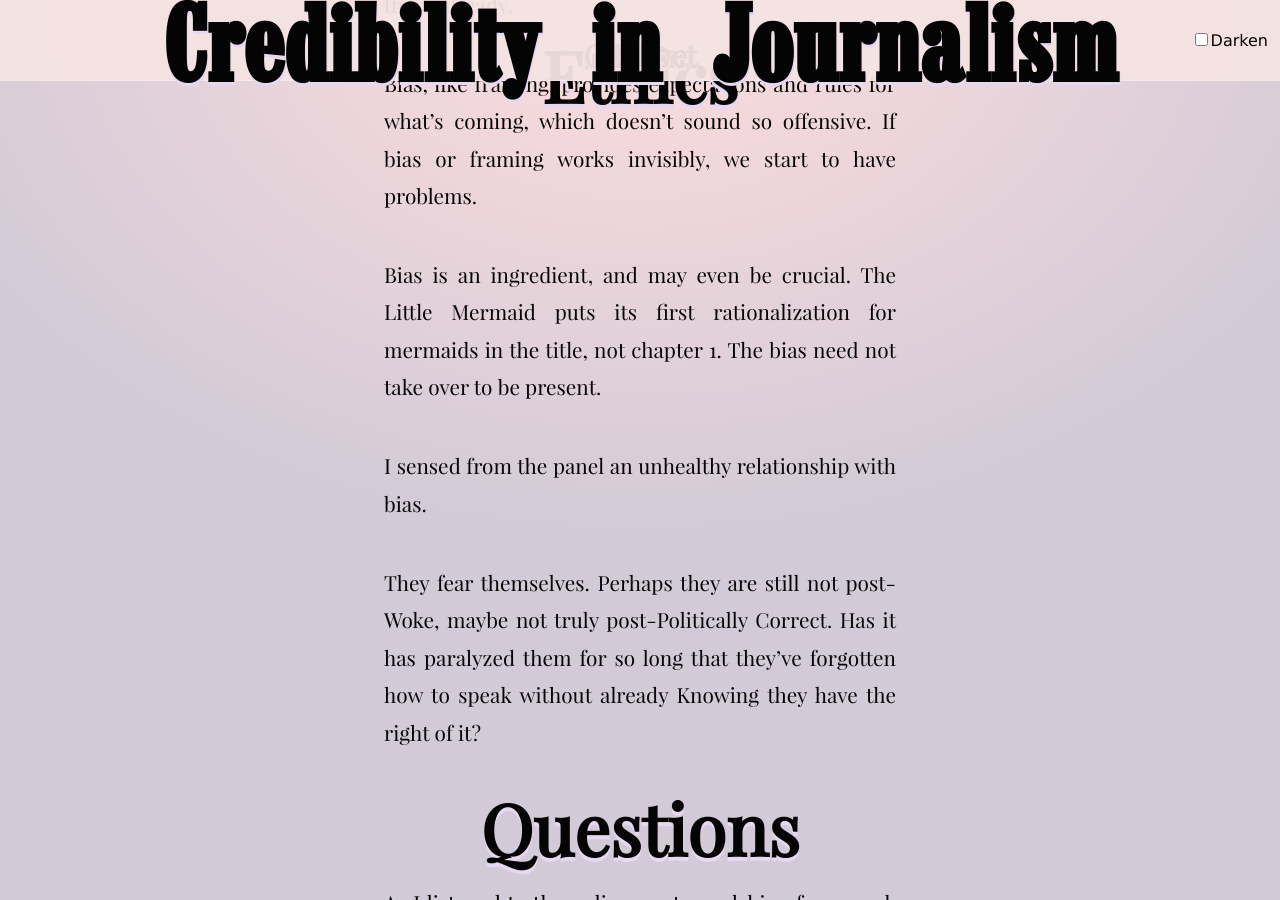
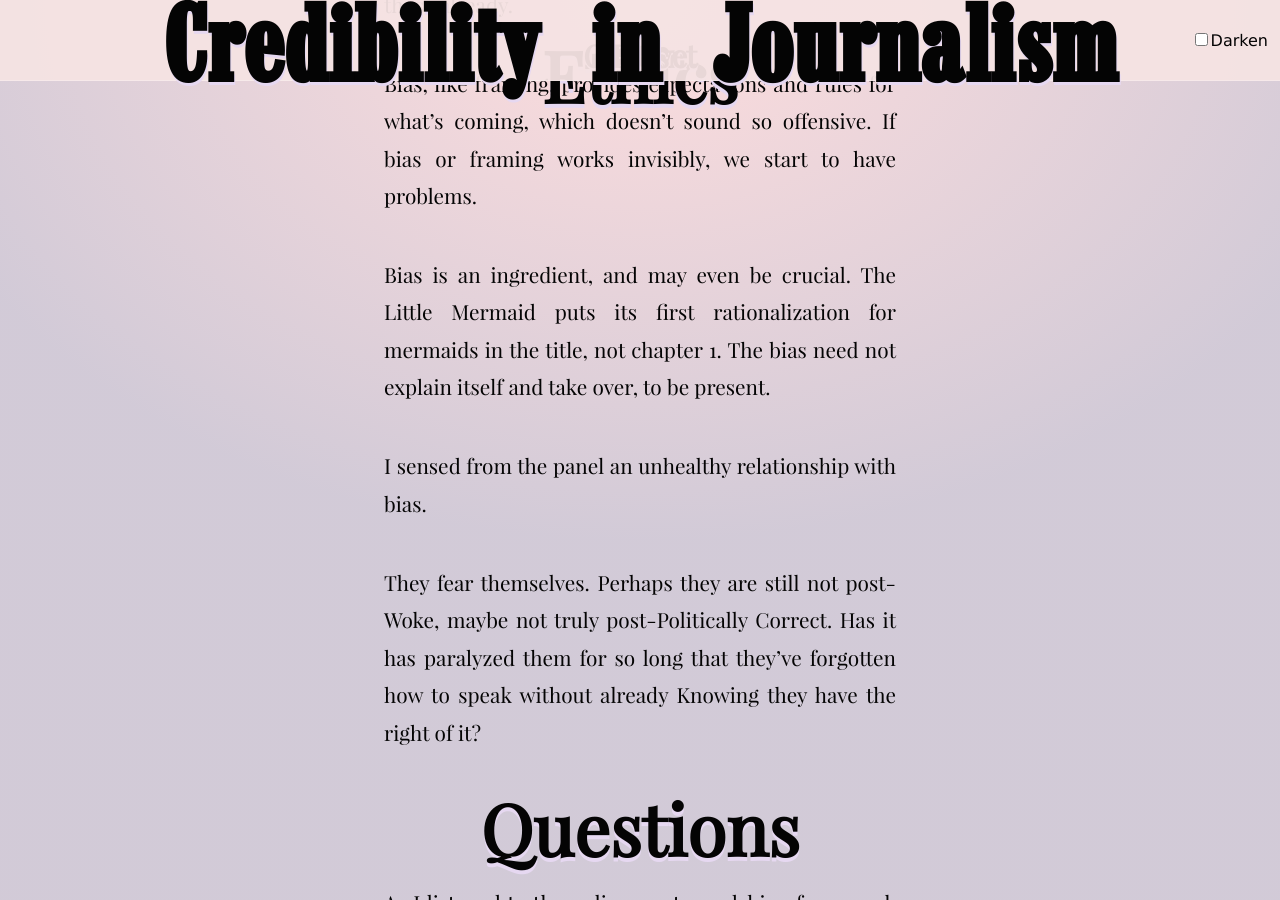
Before and after one commit to tiliv/antibody, a Jekyll site: the page built from docs/journal/autumn-ryan-Credibility-in-Journalism/index.md, in a window 1280 px wide and 900 px high, scrolled down 10321 px. Built offline with Jekyll 4.4.1, drawn with Linux system fonts in a browser that asks for light colours.

Commit message:
Clarify
I tried to be brutal when shortening this but it didn't work

```diff
--- a/docs/journal/autumn-ryan-Credibility-in-Journalism/index.md
+++ b/docs/journal/autumn-ryan-Credibility-in-Journalism/index.md
@@ -118,7 +118,7 @@ We weren't going to solve Bias there in that room in those chairs, but some hid
 
 Bias, like framing, provides expectations and rules for what's coming, which doesn't sound so offensive. If bias or framing works invisibly, we start to have problems.
 
-Bias is an ingredient, and may even be crucial. The Little Mermaid puts its first rationalization for mermaids in the title, not chapter 1. The bias need not take over to be present.
+Bias is an ingredient, and may even be crucial. The Little Mermaid puts its first rationalization for mermaids in the title, not chapter 1. The bias need not explain itself and take over, to be present.
 
 I sensed from the panel an unhealthy relationship with bias.
 
```
